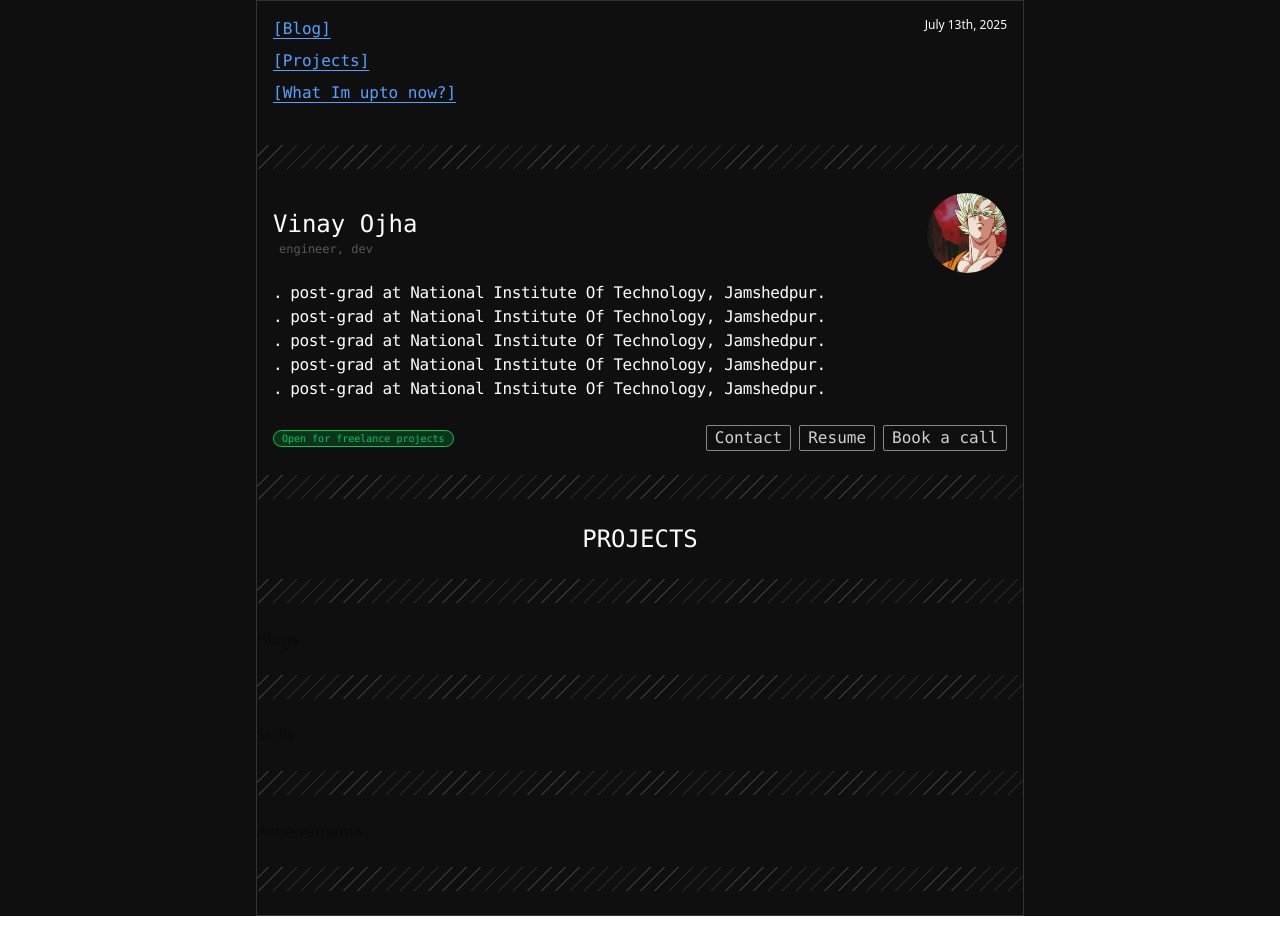
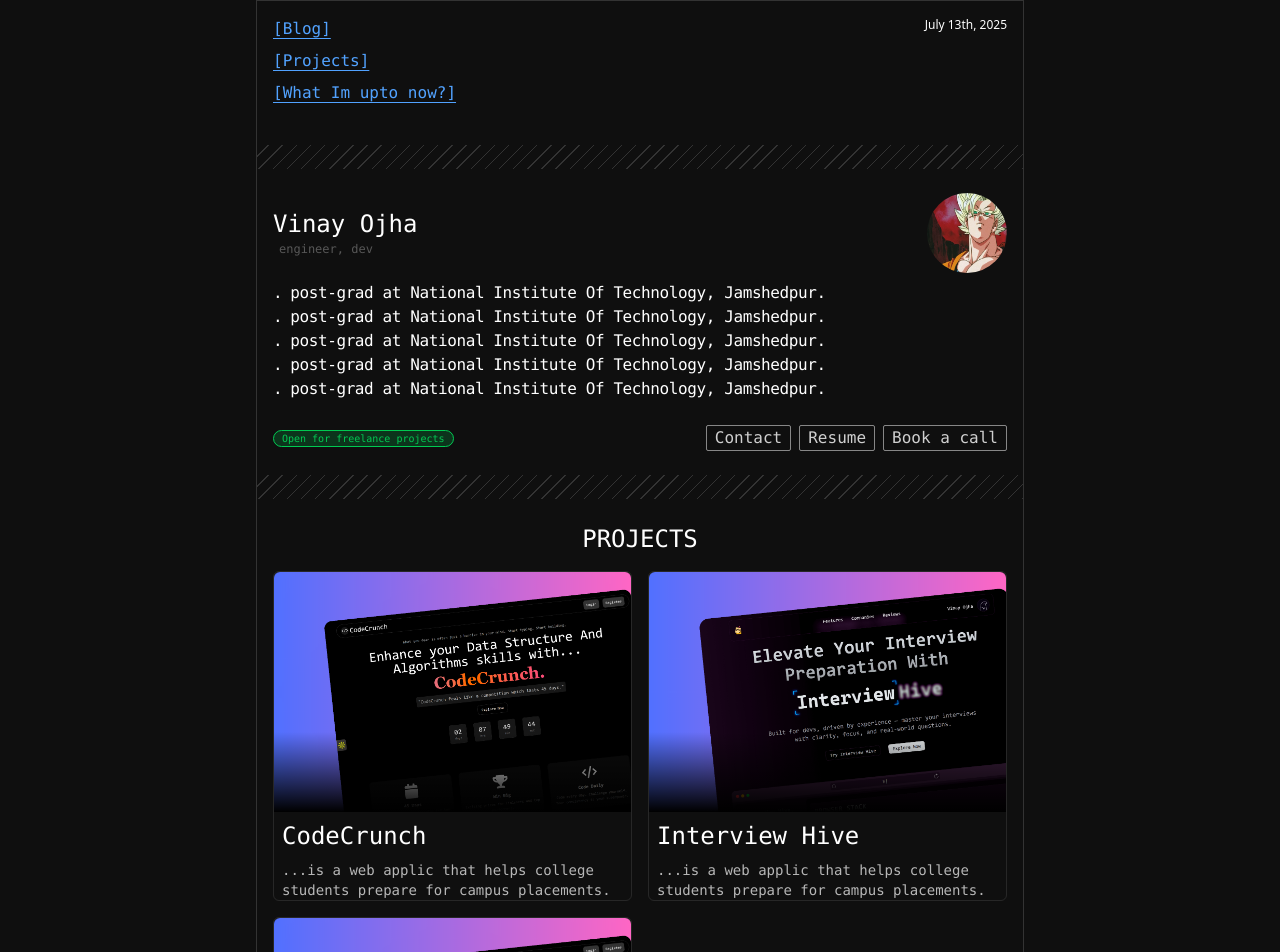
Before and after one commit to VinayyOjha/portfolio, a React (Vite) app: page / in a window 1280 px wide. Shown: the top 952 px of the page. Before the commit the page ends 916 px from the top, so only its background shows below. Built offline with nearby package versions, Linux system fonts and the light colour scheme.

Commit message:
added projects

```diff
--- /dev/null
+++ b/src/components/common/Card.tsx
@@ -0,0 +1,58 @@
+import { cn } from "@/lib/utils";
+
+export const Card = ({
+  image,
+  imageDescription,
+  projectName,
+  projectDescription,
+  tags,
+  website,
+  github,
+  cardClassName,
+  imageClassName,
+}: {
+  image: string;
+  imageDescription?: string;
+  projectName: string;
+  projectDescription: string;
+  tags?: string[];
+  website?: string;
+  github?: string;
+  cardClassName?: string;
+  imageClassName?: string;
+}) => {
+  return (
+    // Outer card Container
+    <div
+      className={cn(
+        `group grid-cols-1 rounded-sm flex flex-col font-mono transition-all duration-300 ease-in border border-white/10 hover:shadow shadow-gray-500`,
+        cardClassName
+      )}
+    >
+      <div className="flex flex-col gap-2">
+        {/* Image */}
+        <div className="relative h-60 overflow-hidden group">
+
+          <img
+            src={image}
+            alt={imageDescription}
+            className={cn(`h-full w-full object-cover rounded-t-sm transition-all duration-300 ease-in group-hover:scale-102 `, imageClassName)}
+          />
+          {/* Gradient overlay for bottom fade-out */}
+        <div className="absolute bottom-0 left-0 w-full h-1/3 bg-gradient-to-t from-black to-transparent curosr-pointer" />
+        </div>
+
+        {/* Name and Description */}
+        <div className="px-2 flex flex-col gap-2">
+          {/* Project Name */}
+          <div className="text-2xl transition-all duration-300 ease-in text-white group-hover:text-blue-400">
+            {projectName}
+          </div>
+
+          {/* Project-description */}
+          <div className="text-sm text-white/70">{projectDescription}</div>
+        </div>
+      </div>
+    </div>
+  );
+};
--- a/src/pages/Projects.tsx
+++ b/src/pages/Projects.tsx
@@ -1,4 +1,6 @@
-
+import { Card } from "@/components/common/Card"
+import InterviewHive from "@/assets/project-interviewHive.png"
+import CodeCrunch from "@/assets/project-CodeCrunch.png"
 
 const Projects = () => {
   return (
@@ -7,7 +9,12 @@ const Projects = () => {
         {/* Heading */}
         <div className="text-2xl font-mono text-center">PROJECTS</div>
 
-
+        {/* Projects */}
+        <div className="gap-4 w-full grid grid-cols-1 sm:grid-cols-2 ">
+          <Card image={CodeCrunch} projectName="CodeCrunch" projectDescription="...is a web applic that helps college students prepare for campus placements."/>
+          <Card image={InterviewHive} projectName="Interview Hive" projectDescription="...is a web applic that helps college students prepare for campus placements."/>
+          <Card image={CodeCrunch} projectName="EduFlow" projectDescription="...is a web applic that helps college students prepare for campus placements."/>
+        </div>
       </div>
     </div>
   )
```
Also changed, not shown: src/assets/project-CodeCrunch.png (added).
